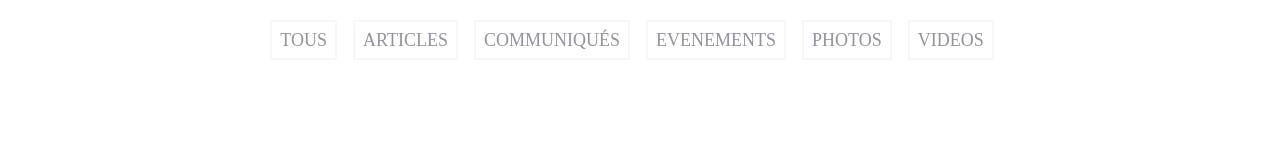
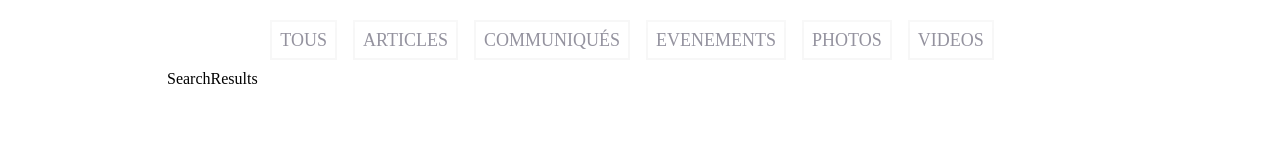
Before and after one commit to tarekguermazi/buildfront0602, a React (Create React App) app: page /search in a window 1280 px wide. Shown: the part 227-387 px from the top of the page. Built offline with nearby package versions, Linux system fonts and the light colour scheme.

Commit message:
SRP init

```diff
--- a/src/view/Search/Search.tsx
+++ b/src/view/Search/Search.tsx
@@ -4,6 +4,7 @@ import SearchLayout from './styles/SearchLayout'
 // COMPONENTS
 import SearchHeader from './SearchHeader'
 import SearchFilter from './SearchFilter'
+import SearchResults from './SearchResults'
 // OTHER
 
 export default function Search() {
@@ -12,6 +13,7 @@ export default function Search() {
             <section className='wideContent'>
                 <SearchHeader />
                 <SearchFilter />
+                <SearchResults />
             </section>
         </SearchLayout>
     )
--- /dev/null
+++ b/src/view/Search/SearchResults.tsx
@@ -0,0 +1,7 @@
+import React from 'react'
+
+export default function SearchResults() {
+    return (
+        <div>SearchResults</div>
+    )
+}
```
